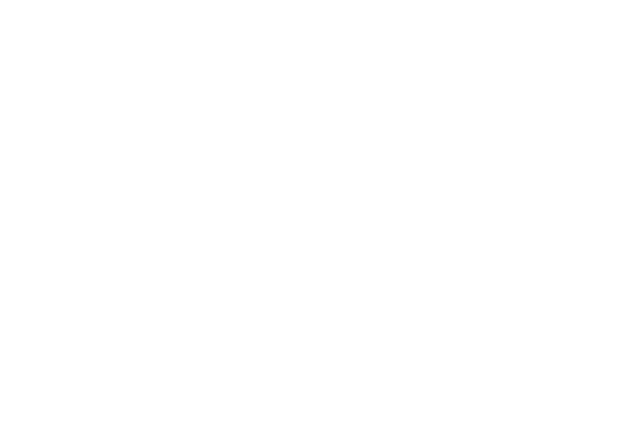
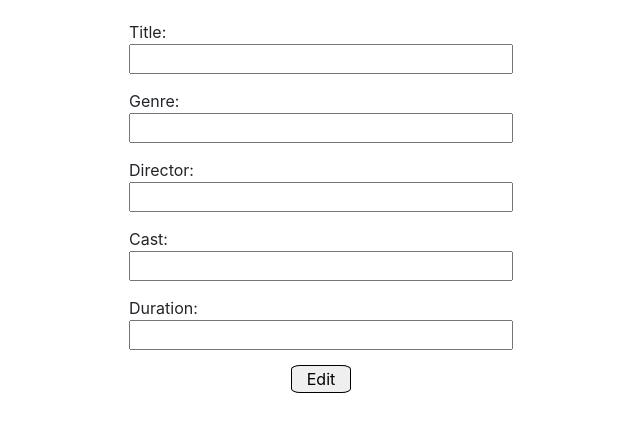
Before and after one commit to innuy/cinema, a React (Create React App) app in the folder cinema-react/: page /film/1 in a window 1280 px wide. Shown: the top 432 px of the page, without its empty margins (319-959 px from the left). Built offline with nearby package versions, Linux system fonts and the light colour scheme.

Commit message:
#15 UI for film details

```diff
--- a/cinema-react/src/App.js
+++ b/cinema-react/src/App.js
@@ -1,8 +1,11 @@
 import React, { Component } from 'react';
 import { Switch, Route } from 'react-router-dom';
-import './App.css';
+
 import FirstProcess from "./containers/FirstProcess";
 import FilmContainer from "./containers/FilmContainer";
+import FilmDetailsContainer from "./containers/FilmDetailsContainer";
+
+import './App.css';
 
 class App extends Component {
   render() {
@@ -14,6 +17,7 @@
                 <Route exact path='/signup' component={null}/>
                 {/*ADMIN SCREENS*/}
                 <Route exact path='/films' component={FilmContainer}/>
+                <Route exact path='/film/:id' component={FilmDetailsContainer}/>
                 <Route exact path='/auditoriums' component={null}/>
                 <Route exact path='/presentations' component={null}/>
                 <Route exact path='/tickets' component={null}/>
--- /dev/null
+++ b/cinema-react/src/components/FilmDetails/index.js
@@ -0,0 +1,82 @@
+import React, {Component} from 'react';
+import PropTypes from 'prop-types';
+
+import OptionButton from "../OptionButton";
+
+import './styles.css';
+
+class FilmDetails extends Component {
+
+    constructor(props) {
+        super(props);
+    }
+
+    state = {
+        film: {
+            title: "",
+            genre: "",
+            director: "",
+            cast: "",
+            duration: "",
+        },
+    };
+
+    componentWillMount(){
+        /*TODO: SET ORIGINAL STATE OF MOVIE*/
+        this.setState({
+
+        });
+    }
+
+    render() {
+        return (
+            <div className="filmDetailsContainer">
+                <div className="filmDetailsTitle">Title:</div>
+                <input className="filmInput" value={this.state.film.title} onChange={(event) => {
+                    this.setState({
+                       title: event.target.value
+                    });
+                }}/>
+                <div className="filmDetailsSeparator"/>
+                <div className="filmDetailsTitle">Genre:</div>
+                <input className="filmInput" value={this.state.film.genre} onChange={(event) => {
+                    this.setState({
+                        genre: event.target.value
+                    });
+                }}/>
+                <div className="filmDetailsSeparator"/>
+                <div className="filmDetailsTitle">Director:</div>
+                <input className="filmInput" value={this.state.film.director} onChange={(event) => {
+                    this.setState({
+                        director: event.target.value
+                    });
+                }}/>
+                <div className="filmDetailsSeparator"/>
+                <div className="filmDetailsTitle">Cast:</div>
+                <input className="filmInput" value={this.state.film.cast} onChange={(event) => {
+                    this.setState({
+                        cast: event.target.value
+                    });
+                }}/>
+                <div className="filmDetailsSeparator"/>
+                <div className="filmDetailsTitle">Duration:</div>
+                <input className="filmInput" value={this.state.film.duration} onChange={(event) => {
+                    this.setState({
+                        duration: event.target.value
+                    });
+                }}/>
+                <div className="filmDetailsSeparator"/>
+                <OptionButton onClick={() => {
+                    this.props.callback(this.state.film);
+                }} text={"Edit"}/>
+            </div>
+        );
+    }
+}
+
+FilmDetails.propTypes = {
+    film: PropTypes.object.isRequired,
+    callback: PropTypes.func.isRequired,
+};
+
+export default FilmDetails;
--- /dev/null
+++ b/cinema-react/src/components/FilmDetails/styles.css
@@ -0,0 +1,14 @@
+.filmDetailsContainer{
+    width: 30%;
+    margin-left: 35%;
+    margin-top: 20px;
+}
+
+.filmInput{
+    width: 100%;
+}
+
+.filmDetailsSeparator{
+    height: 15px;
+    width: 100%;
+}
--- a/cinema-react/src/components/OptionButton/index.js
+++ b/cinema-react/src/components/OptionButton/index.js
@@ -12,9 +12,11 @@
     render() {
 
         return (
-            <button className="optionButtonContainer" onClick={this.props.onClick}>
-                {this.props.text}
-            </button>
+            <div className="optionButtonContainer">
+                <button className="optionButtonInner" onClick={this.props.onClick}>
+                    {this.props.text}
+                </button>
+            </div>
         );
     }
 }
--- a/cinema-react/src/components/OptionButton/styles.css
+++ b/cinema-react/src/components/OptionButton/styles.css
@@ -1,6 +1,13 @@
 .optionButtonContainer{
+    width: 100%;
+    text-align: center;
+}
+
+.optionButtonInner{
     border-style: solid;
     border-color: black;
-    border-radius: 20%;
+    border-radius: 15%;
     border-width: 1px;
+    padding-left: 15px;
+    padding-right: 15px;
 }
--- /dev/null
+++ b/cinema-react/src/containers/FilmDetailsContainer/index.js
@@ -0,0 +1,41 @@
+import React, { Component } from 'react';
+import FilmDetails from "../../components/FilmDetails";
+
+
+class FilmDetailsContainer extends Component {
+
+    state = {
+        id: 0,
+        film: {}
+    };
+
+    constructor(props){
+        super(props);
+
+        this.editFilm = this.editFilm.bind(this);
+    }
+
+    componentWillMount() {
+
+        this.setState({
+            id: this.props.match.params.id,
+        });
+
+        /* TODO: GET FILM BY ID */
+    }
+
+    editFilm(newFilm){
+        /*
+            TODO: UPLOAD NEW FILM
+         */
+    }
+
+
+    render(match) {
+        return (
+            <FilmDetails film={this.state.film} callback={this.editFilm}/>
+        );
+    }
+}
+
+export default FilmDetailsContainer;
```
